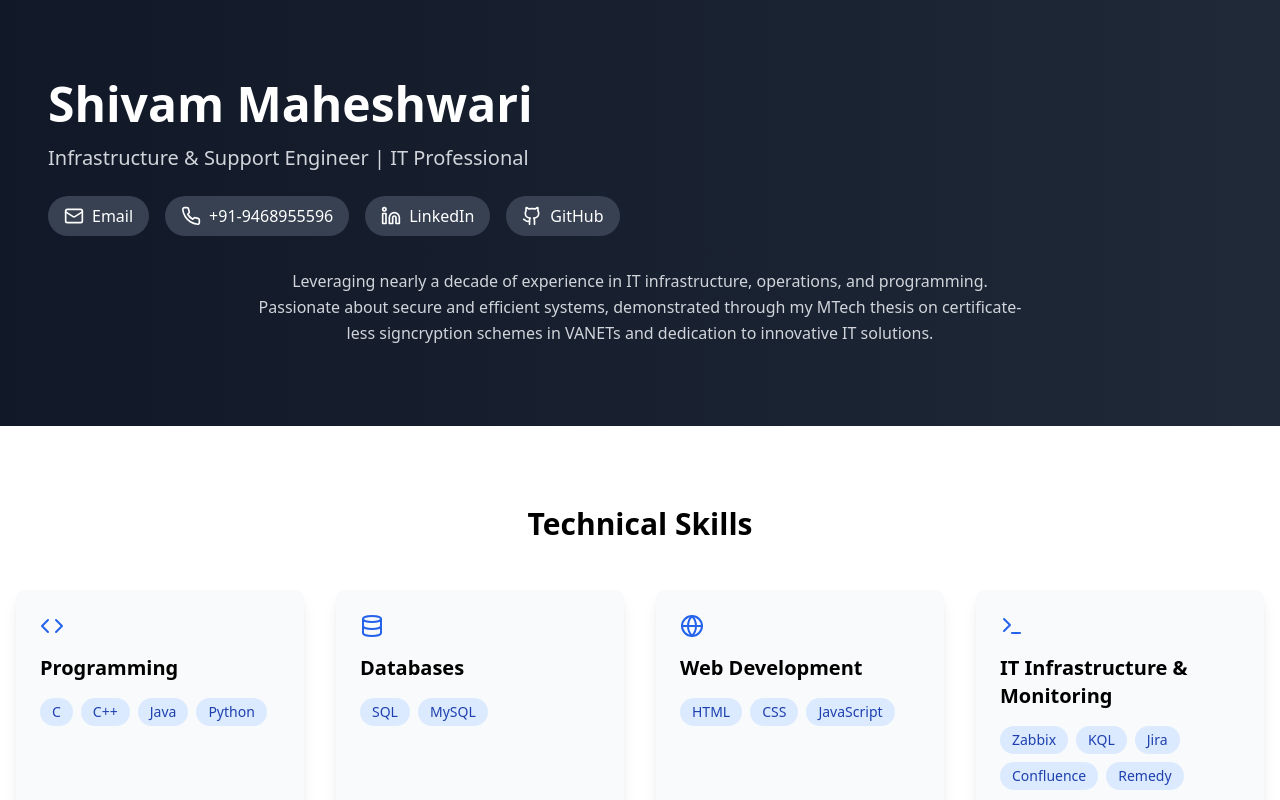
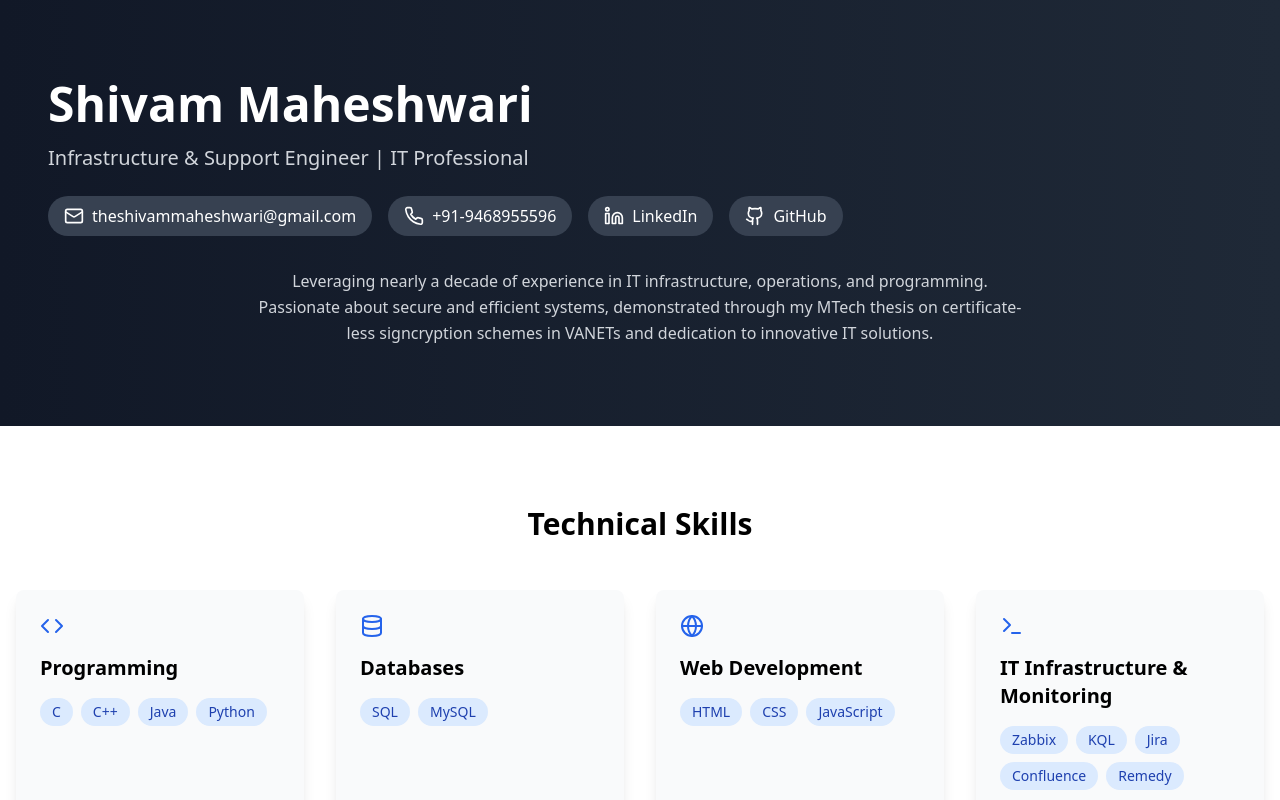
Before and after one commit to theshivammaheshwari/resume, a React (Vite) app: page / in a window 1280 px wide. Shown: the top 800 px of the page. Built offline with nearby package versions, Linux system fonts and the light colour scheme.

Commit message:
Update Header.tsx

```diff
--- a/src/components/Header.tsx
+++ b/src/components/Header.tsx
@@ -50,7 +50,7 @@ export default function Header() {
                 {
                   icon: Mail,
                   href: "mailto:theshivammaheshwari@gmail.com",
-                  text: "Email"
+                  text: "theshivammaheshwari@gmail.com"
                 },
                 {
                   icon: Phone,
```
